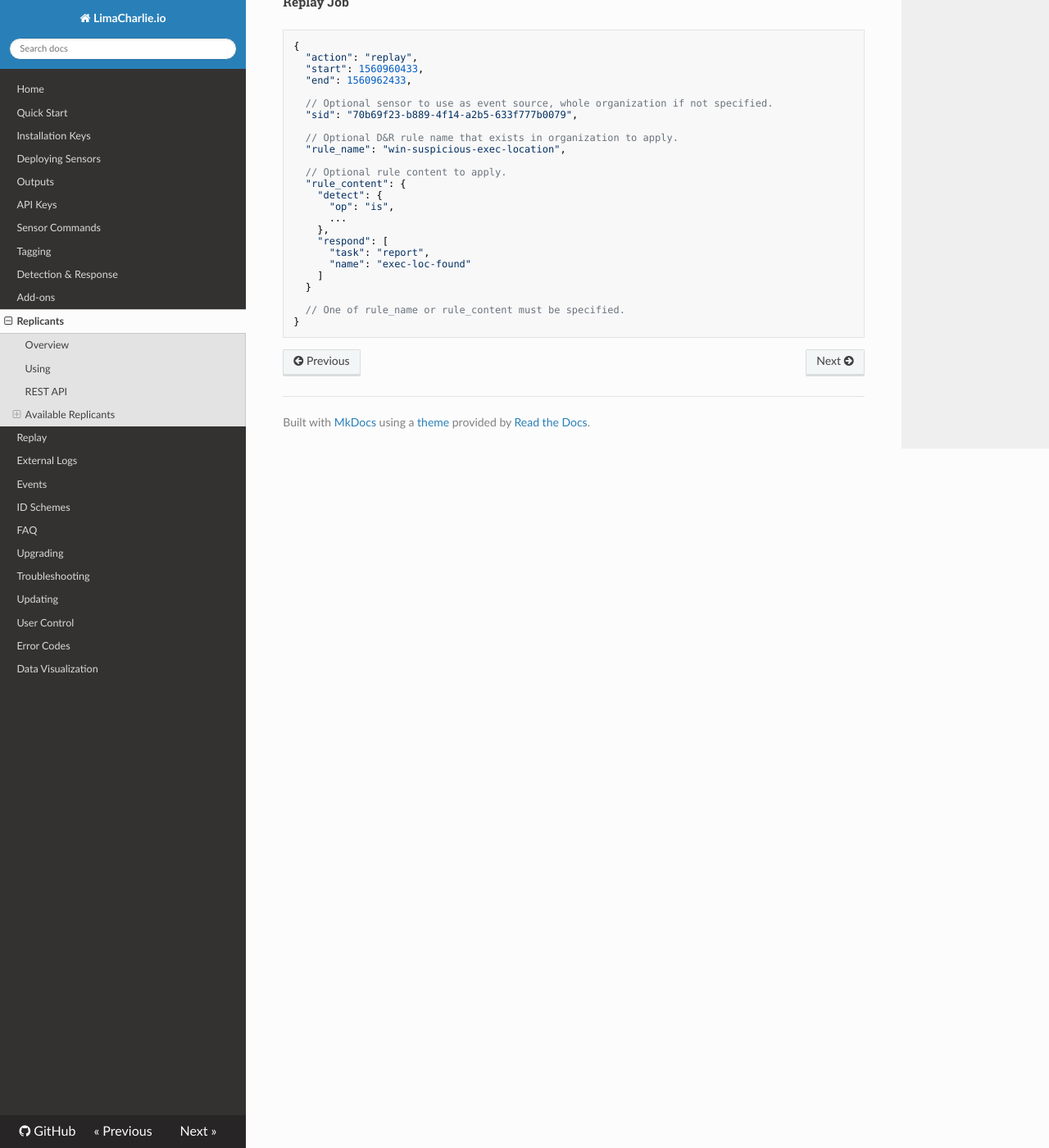
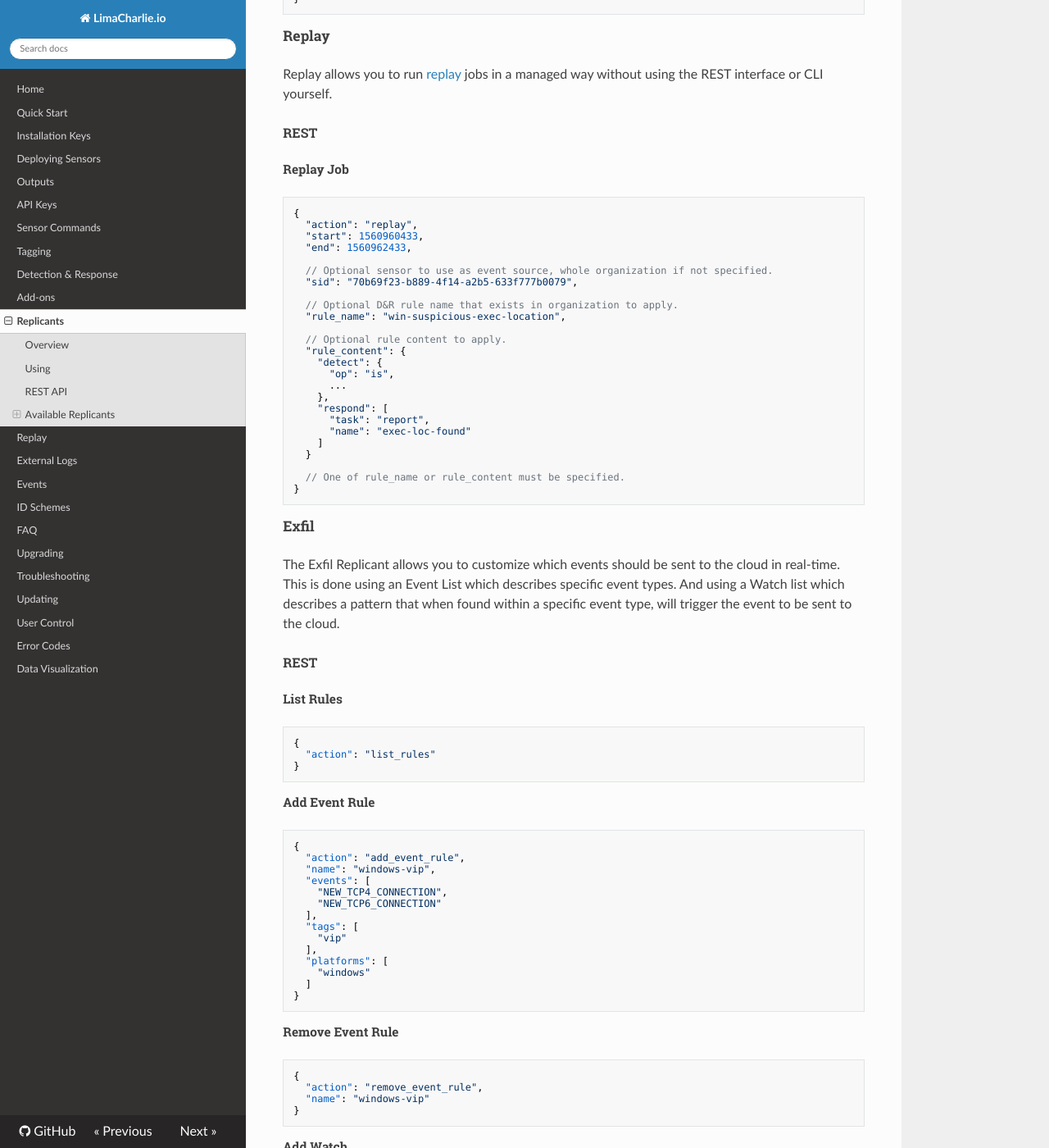
Before and after one commit to refractionPOINT/lce_doc, an MkDocs documentation site: the page built from docs/replicants.md, in a window 1280 px wide and 1400 px high, scrolled down 7066 px. Shown: the whole window at 82% size. Built offline with MkDocs 1.6.1, drawn with Linux system fonts in a browser that asks for light colours; nearby versions of some CDN libraries; old or Windows-style settings are respelled for this version of MkDocs; some of the changed text lies outside the part shown.

Commit message:
Adding basic doc for exfil replicant.

````diff
--- a/docs/replicants.md
+++ b/docs/replicants.md
@@ -290,3 +290,70 @@ Replay allows you to run [replay](replay.md) jobs in a managed way without using
   // One of rule_name or rule_content must be specified.
 }
 ```
+
+### Exfil
+The Exfil Replicant allows you to customize which events should be sent to the cloud in real-time.
+This is done using an Event List which describes specific event types. And using a Watch list which
+describes a pattern that when found within a specific event type, will trigger the event to be sent
+to the cloud.
+
+#### REST
+
+##### List Rules
+```
+{
+  "action": "list_rules"
+}
+```
+
+##### Add Event Rule
+```
+{
+  "action": "add_event_rule",
+  "name": "windows-vip",
+  "events": [
+    "NEW_TCP4_CONNECTION",
+    "NEW_TCP6_CONNECTION"
+  ],
+  "tags": [
+    "vip"
+  ],
+  "platforms": [
+    "windows"
+  ]
+}
+```
+
+##### Remove Event Rule
+```
+{
+  "action": "remove_event_rule",
+  "name": "windows-vip"
+}
+```
+
+##### Add Watch
+```
+{
+  "action": "add_watch",
+  "name": "wininet-loading",
+  "event": "MODULE_LOAD",
+  "operator": "ends with",
+  "value": "wininet.dll",
+  "path": "FILE_PATH",
+  "tags": [
+    "server"
+  ],
+  "platforms": [
+    "windows"
+  ]
+}
+```
+
+##### Remove Watch
+```
+{
+  "action": "remove_watch",
+  "name": "wininet-loading"
+}
+```
````
